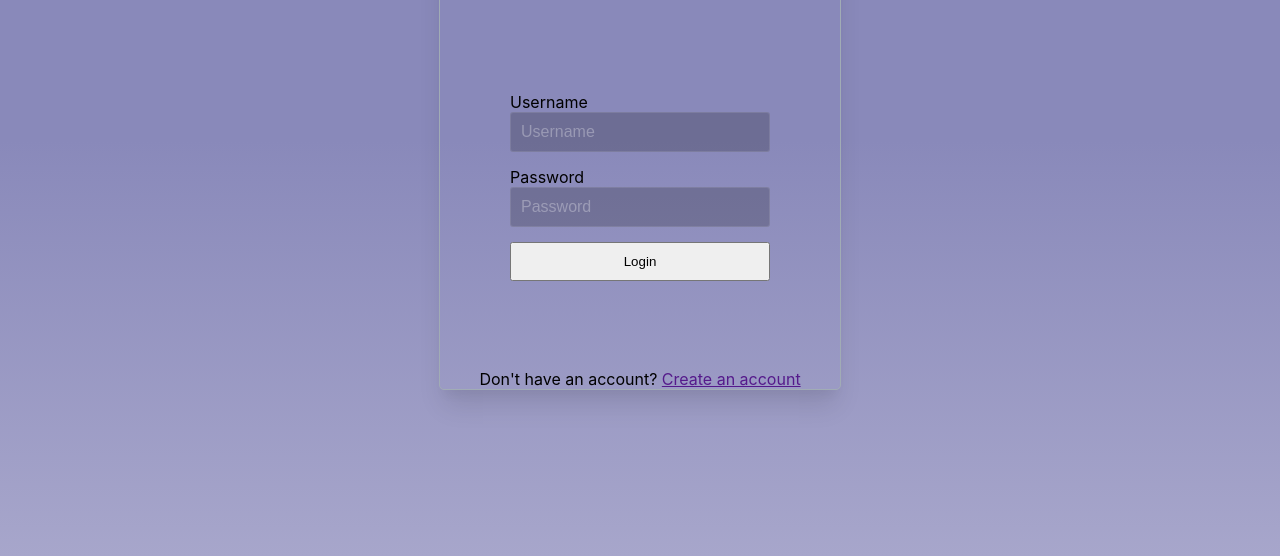
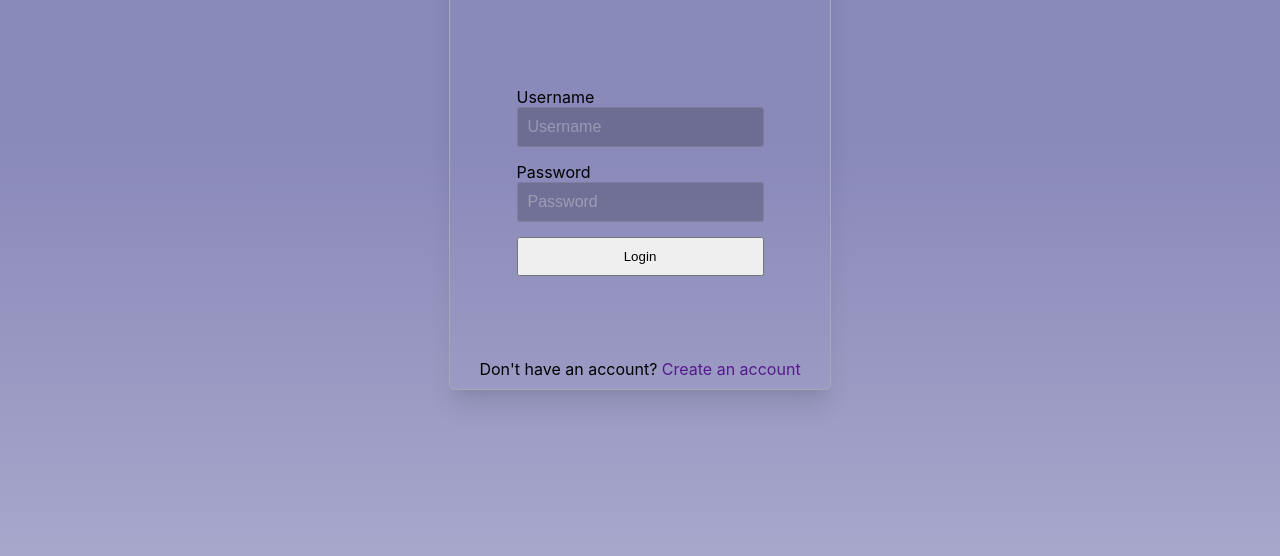
Before and after one commit to eagerDevelopers/radio-odyssey, a React app: page / in a window 1280 px wide. Shown: the part 244-800 px from the top of the page. Built offline with nearby package versions, Linux system fonts and the light colour scheme.

Commit message:
added form-footer basic style

```diff
--- a/src/components/loginScreen/LoginScreen.module.css
+++ b/src/components/loginScreen/LoginScreen.module.css
@@ -2,7 +2,7 @@
     display: flex;
     flex-direction: column;
     box-shadow: 0 20px 25px -5px rgba(0, 0, 0, 0.1), 0 10px 10px -5px rgba(0, 0, 0, 0.04);
-    width: 400px;
+    width: 380px;
     height: 465px;
     margin: auto;
     position: absolute;
@@ -42,8 +42,17 @@
 
 .loginForm [type="submit"] {
     padding: 10px;
+    cursor: pointer;
 }
 
 .loginForm label {
     text-align: left;
 }
+
+.formFooter {
+    margin-bottom: 10px;
+}
+
+.formFooter a {
+    text-decoration: none;
+}
```
